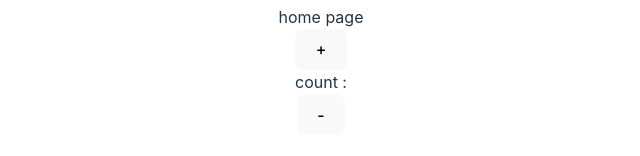
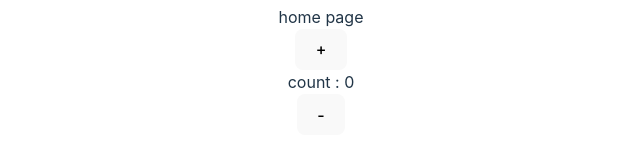
Before and after one commit to ShinjungOh/Haru-Hannyan, a React (Vite) app: page / in a window 1280 px wide. Shown: the part 330-486 px from the top of the page, without its empty margins (319-959 px from the left). Built offline with nearby package versions, Linux system fonts and the light colour scheme.

Commit message:
feat: counterStore 적용

```diff
--- a/package.json
+++ b/package.json
@@ -9,7 +9,7 @@
     "lint": "eslint src --ext ts,tsx --report-unused-disable-directives --max-warnings 0",
     "prettier:check": "prettier --check \"src/**/*.{ts,tsx}\"",
     "prettier:write": "prettier --write \"src/**/*.{ts,tsx}\"",
-    "test": "jest --silent",
+    "test": "jest --silent --passWithNoTests",
     "watch:test": "jest --watchAll",
     "preview": "vite preview",
     "postinstall": "husky install",
--- a/src/App.tsx
+++ b/src/App.tsx
@@ -2,12 +2,12 @@ import { createBrowserRouter, RouterProvider } from 'react-router-dom';
 
 import './App.css';
 import routes from './routes';
-import { useStore } from './lib/store/store';
+import { counterStore } from './lib/store/counterStore';
 
 const router = createBrowserRouter(routes);
 
 export default function App() {
-  const { count, increase, decrease } = useStore;
+  const [count, increase, decrease] = counterStore((state) => [state.count, state.increase, state.decrease]);
 
   return (
     <>
--- a/src/lib/store/store.ts
+++ b/src/lib/store/counterStore.ts
@@ -1,6 +1,6 @@
 import { create } from 'zustand';
 
-export const useStore = create((set) => ({
+export const counterStore = create((set) => ({
   count: 0,
   increase: () => set((state) => ({ count: state.count + 1 })),
   decrease: () => set((state) => ({ count: state.count - 1 })),
```
